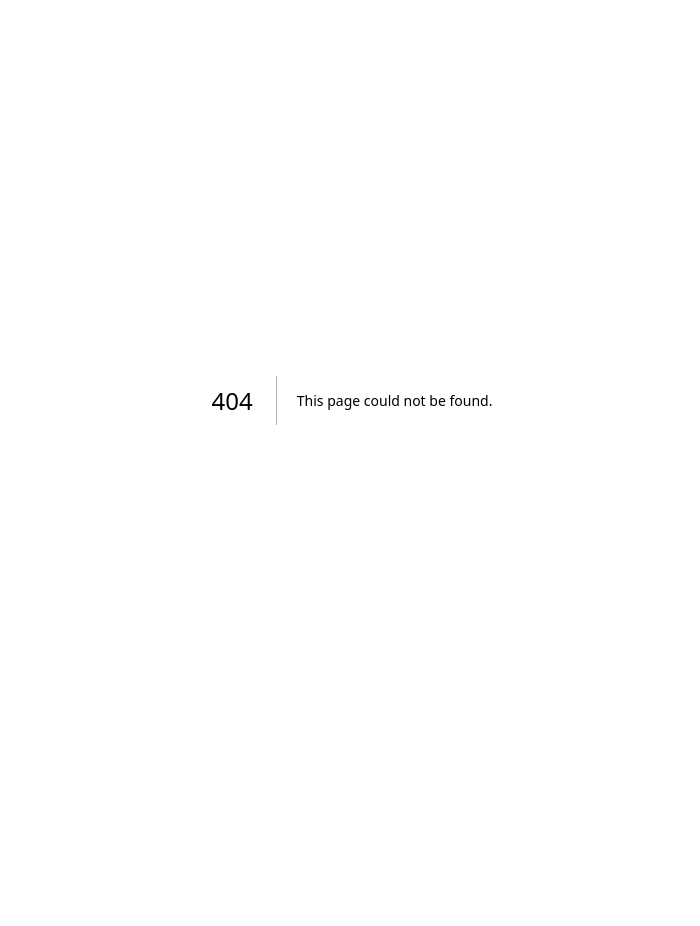
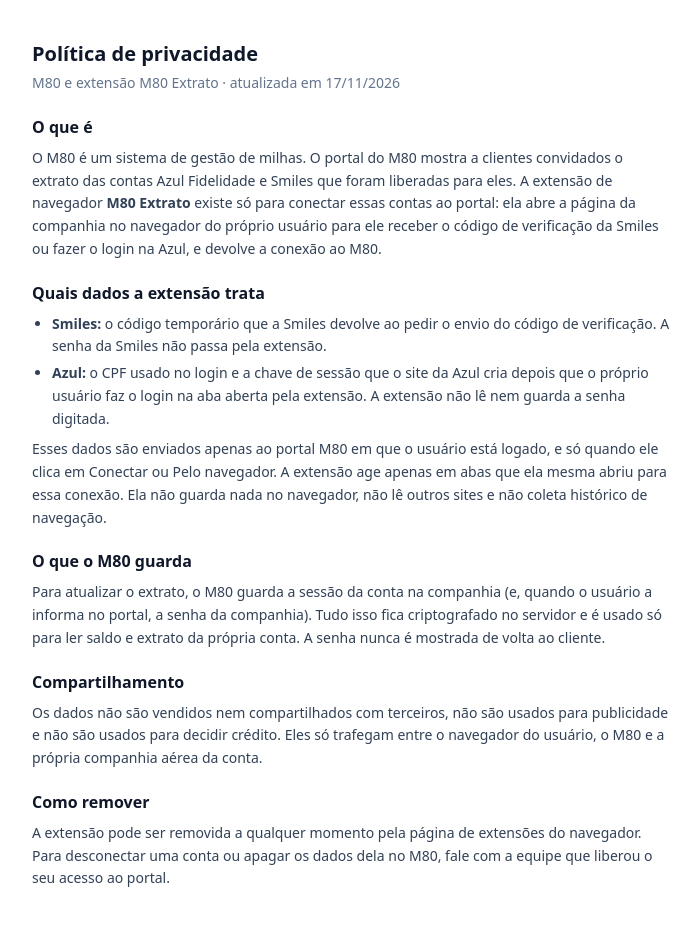
Before and after one commit to murandido/m80, a Next.js app in the folder frontend/: page /privacidade in a window 1280 px wide. Before the commit this address had no page. Shown: the top 926 px of the page, without its empty margins (288-988 px from the left). Before the commit the page ends 800 px from the top, so only its background shows below. Built offline with nearby package versions, Linux system fonts and the light colour scheme.

Commit message:
feat(portal): add the public privacy policy the extension listing links to

```diff
--- /dev/null
+++ b/frontend/src/app/privacidade/page.tsx
@@ -0,0 +1,83 @@
+import type { Metadata } from "next"
+
+export const metadata: Metadata = {
+  title: "Política de privacidade · M80",
+  description: "Como o M80 e a extensão M80 Extrato tratam os dados das contas Azul e Smiles.",
+}
+
+// Public on purpose (proxy.ts only guards /dashboard and /portal): the Chrome Web Store links to
+// it from the M80 Extrato listing, and a reviewer has no M80 login. Keep it in step with what the
+// extension actually does - the store rejects a policy that does not match the code.
+export default function PrivacyPolicyPage() {
+  return (
+    <div className="min-h-screen bg-white">
+      <article className="mx-auto flex w-full max-w-2xl flex-col gap-5 px-4 py-10 text-sm leading-relaxed text-slate-700">
+        <header className="flex flex-col gap-1">
+          <h1 className="text-xl font-semibold text-slate-900">Política de privacidade</h1>
+          <p className="text-slate-500">M80 e extensão M80 Extrato · atualizada em 17/11/2026</p>
+        </header>
+
+        <section className="flex flex-col gap-2">
+          <h2 className="text-base font-semibold text-slate-900">O que é</h2>
+          <p>
+            O M80 é um sistema de gestão de milhas. O portal do M80 mostra a clientes convidados
+            o extrato das contas Azul Fidelidade e Smiles que foram liberadas para eles. A
+            extensão de navegador <strong>M80 Extrato</strong> existe só para conectar essas
+            contas ao portal: ela abre a página da companhia no navegador do próprio usuário
+            para ele receber o código de verificação da Smiles ou fazer o login na Azul, e
+            devolve a conexão ao M80.
+          </p>
+        </section>
+
+        <section className="flex flex-col gap-2">
+          <h2 className="text-base font-semibold text-slate-900">Quais dados a extensão trata</h2>
+          <ul className="list-disc space-y-1 pl-5">
+            <li>
+              <strong>Smiles:</strong> o código temporário que a Smiles devolve ao pedir o envio
+              do código de verificação. A senha da Smiles não passa pela extensão.
+            </li>
+            <li>
+              <strong>Azul:</strong> o CPF usado no login e a chave de sessão que o site da Azul
+              cria depois que o próprio usuário faz o login na aba aberta pela extensão. A
+              extensão não lê nem guarda a senha digitada.
+            </li>
+          </ul>
+          <p>
+            Esses dados são enviados apenas ao portal M80 em que o usuário está logado, e só
+            quando ele clica em Conectar ou Pelo navegador. A extensão age apenas em abas que
+            ela mesma abriu para essa conexão. Ela não guarda nada no navegador, não lê outros
+            sites e não coleta histórico de navegação.
+          </p>
+        </section>
+
+        <section className="flex flex-col gap-2">
+          <h2 className="text-base font-semibold text-slate-900">O que o M80 guarda</h2>
+          <p>
+            Para atualizar o extrato, o M80 guarda a sessão da conta na companhia (e, quando o
+            usuário a informa no portal, a senha da companhia). Tudo isso fica criptografado no
+            servidor e é usado só para ler saldo e extrato da própria conta. A senha nunca é
+            mostrada de volta ao cliente.
+          </p>
+        </section>
+
+        <section className="flex flex-col gap-2">
+          <h2 className="text-base font-semibold text-slate-900">Compartilhamento</h2>
+          <p>
+            Os dados não são vendidos nem compartilhados com terceiros, não são usados para
+            publicidade e não são usados para decidir crédito. Eles só trafegam entre o
+            navegador do usuário, o M80 e a própria companhia aérea da conta.
+          </p>
+        </section>
+
+        <section className="flex flex-col gap-2">
+          <h2 className="text-base font-semibold text-slate-900">Como remover</h2>
+          <p>
+            A extensão pode ser removida a qualquer momento pela página de extensões do
+            navegador. Para desconectar uma conta ou apagar os dados dela no M80, fale com a
+            equipe que liberou o seu acesso ao portal.
+          </p>
+        </section>
+      </article>
+    </div>
+  )
+}
```
